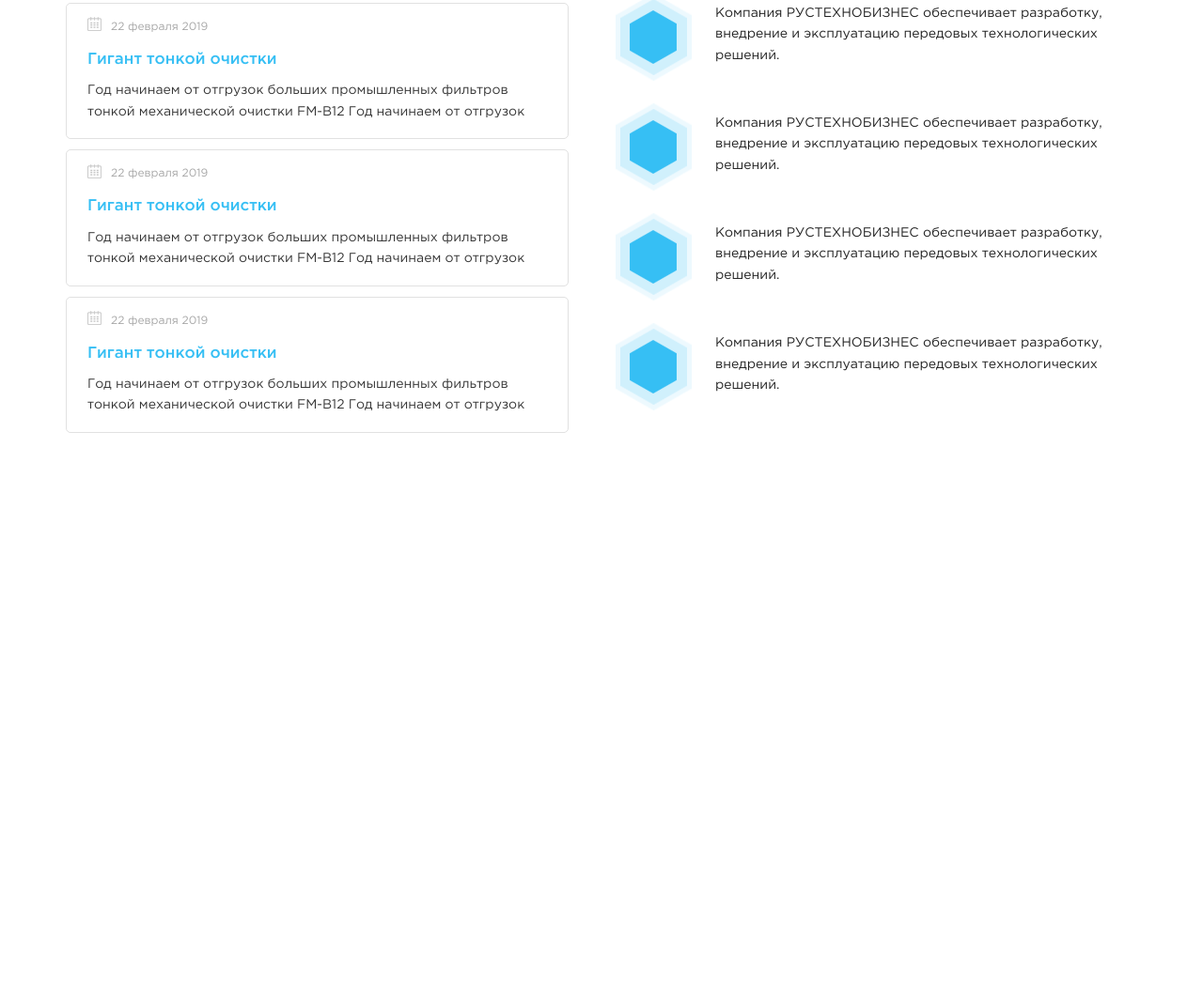
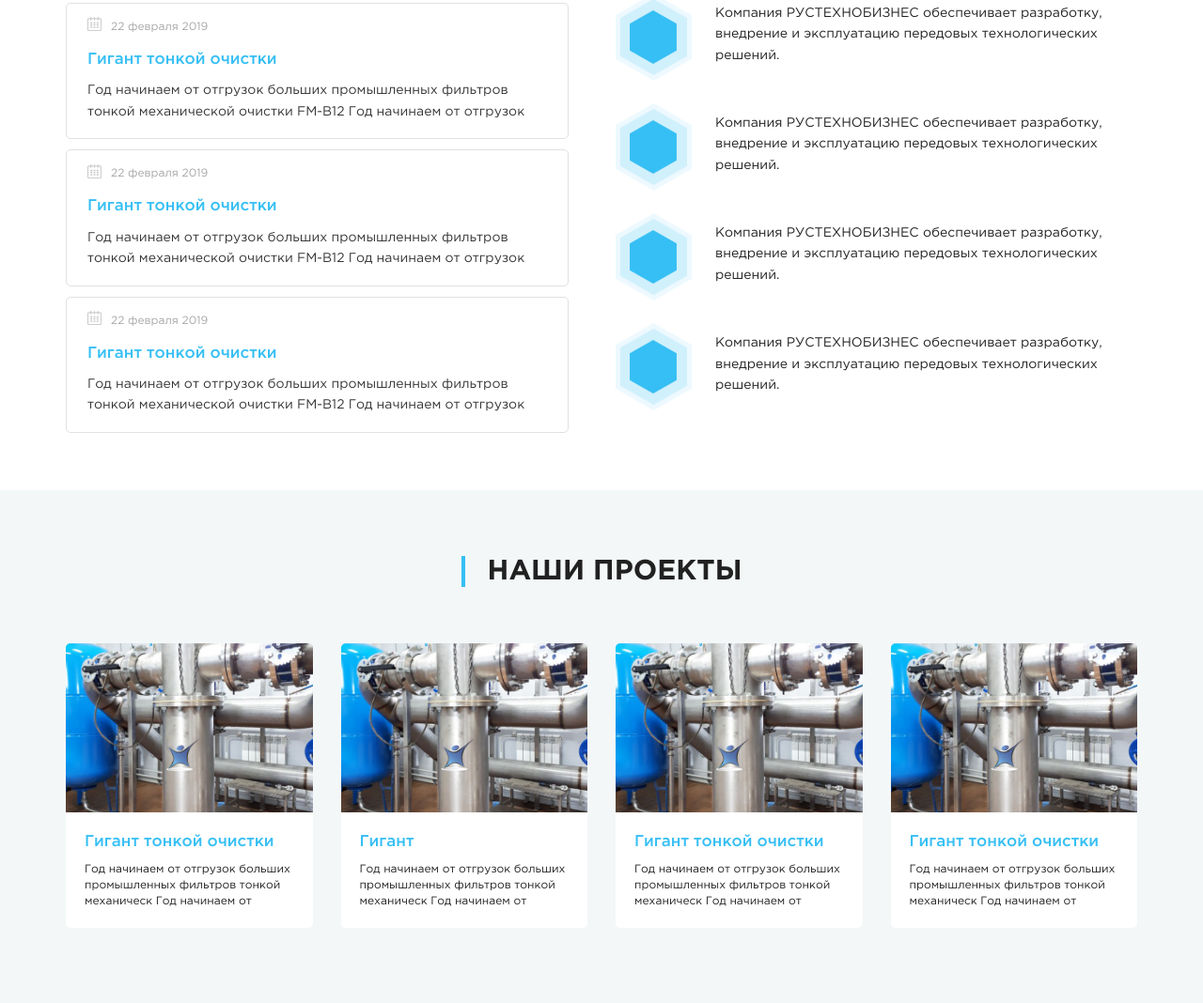
Before and after one commit to AlexKobiliansky/neptun, a website: page app/index.html in a window 1280 px wide. Shown: the part 3496-4564 px from the top of the page at 94% size. Before the commit the page ends 4018 px from the top, so only its background shows below. Drawn offline with Linux system fonts and the light colour scheme.

Commit message:
section projects complete

```diff
--- a/app/index.html
+++ b/app/index.html
@@ -388,13 +388,95 @@
 							Компания РУСТЕХНОБИЗНЕС обеспечивает разработку, внедрение и эксплуатацию передовых технологических решений.
 						</div>
 						<!-- /adv-item -->
-
 					</div>
 				</div>
 			</div>
 		</div>
 	</section>
 	<!-- ======= END SECTION DOUBLE ======= -->
+
+	<!-- ======= SECTION PROJECTS ======= -->
+	<section class="s-projects s-creamy">
+		<div class="container">
+			<div class="section-title">
+				<h2>Наши проекты</h2>
+			</div>
+			<div class="projects-wrap">
+				<div class="row">
+					<!-- project-item -->
+					<div class="col-sm-6 col-lg-3">
+						<a href="#0" class="project-item">
+							<span class="project-item-img" style="background-image: url('img/project-img.jpg');">
+								<span class="btn btn-blue">Подробнее</span>
+							</span>
+							<span class="project-item-content">
+								<span class="project-item-title">Гигант тонкой очистки</span>
+								<span class="project-item-desc">
+									Год начинаем от отгрузок больших промышленных фильтров тонкой механическ
+									Год начинаем от отгрузок больших промышленных фильтров тонкой механическ
+								</span>
+							</span>
+						</a>
+					</div>
+					<!-- /project-item -->
+
+					<!-- project-item -->
+					<div class="col-sm-6 col-lg-3">
+						<a href="#0" class="project-item">
+							<span class="project-item-img" style="background-image: url('img/project-img.jpg');">
+								<span class="btn btn-blue">Подробнее</span>
+							</span>
+							<span class="project-item-content">
+								<span class="project-item-title">Гигант</span>
+								<span class="project-item-desc">
+									Год начинаем от отгрузок больших промышленных фильтров тонкой механическ
+									Год начинаем от отгрузок больших промышленных фильтров тонкой механическ
+								</span>
+							</span>
+						</a>
+					</div>
+					<!-- /project-item -->
+
+					<!-- project-item -->
+					<div class="col-sm-6 col-lg-3">
+						<a href="#0" class="project-item">
+							<span class="project-item-img" style="background-image: url('img/project-img.jpg');">
+								<span class="btn btn-blue">Подробнее</span>
+							</span>
+							<span class="project-item-content">
+								<span class="project-item-title">Гигант тонкой очистки</span>
+								<span class="project-item-desc">
+									Год начинаем от отгрузок больших промышленных фильтров тонкой механическ
+									Год начинаем от отгрузок больших промышленных фильтров тонкой механическ
+								</span>
+							</span>
+						</a>
+					</div>
+					<!-- /project-item -->
+
+					<!-- project-item -->
+					<div class="col-sm-6 col-lg-3">
+						<a href="#0" class="project-item">
+							<span class="project-item-img" style="background-image: url('img/project-img.jpg');">
+								<span class="btn btn-blue">Подробнее</span>
+							</span>
+							<span class="project-item-content">
+								<span class="project-item-title">Гигант тонкой очистки</span>
+								<span class="project-item-desc">
+									Год начинаем от отгрузок больших промышленных фильтров тонкой механическ
+									Год начинаем от отгрузок больших промышленных фильтров тонкой механическ
+								</span>
+							</span>
+						</a>
+					</div>
+					<!-- /project-item -->
+
+
+				</div>
+			</div>
+		</div>
+	</section>
+	<!-- ======= END SECTION PROJECTS ======= -->
 
 
 
--- a/app/js/common.js
+++ b/app/js/common.js
@@ -55,6 +55,11 @@ $(function() {
         if ($(window).width()>=768) {
             $('.subtab-item-title').height('auto').equalHeights();
             $('.subtab-item-desc').height('auto').equalHeights();
+            $('.subtab-item-img').height('auto').equalHeights();
+        }
+
+        if ($(window).width()>=481) {
+            $('.project-item-title').height('auto').equalHeights();
         }
 
     }
--- a/app/sass/base/_general.sass
+++ b/app/sass/base/_general.sass
@@ -98,6 +98,9 @@ P
 .s-white
   background-color: #fff
 
+.s-creamy
+  background-color: #f3f7f8
+
 .section-title
   text-align: center
   h2
--- /dev/null
+++ b/app/sass/layout/_s-projects.sass
@@ -0,0 +1,61 @@
+.s-projects
+  padding-top: 70px
+  padding-bottom: 50px
+
+.project-item
+  border-radius: 5px
+  overflow: hidden
+  margin-bottom: 30px
+  display: block
+  color: $text
+  &-img
+    +bg-cover
+    background-color: #bac9cd
+    height: 180px
+    display: flex
+    justify-content: center
+    align-items: center
+    position: relative
+    &:after
+      position: absolute
+      content: ''
+      left: 0
+      right: 0
+      top: 0
+      bottom: 0
+      background-color: #000
+      opacity: 0
+      +mt(.5s)
+    .btn
+      position: relative
+      z-index: 2
+      opacity: 0
+      +mt(.5s)
+      &:hover
+        background-color: transparent
+  &-content
+    display: block
+    background-color: #fff
+    padding: 20px
+  &-title
+    color: $accent
+    display: block
+    font-weight: 500
+    font-size: 17px
+    margin-bottom: 12px
+    line-height: 1.2
+  &-desc
+    font-size: 12px
+    line-height: 17px
+    display: block
+    height: 51px
+    overflow: hidden
+  &:hover
+    color: inherit
+    .project-item-img
+      &:after
+        opacity: .5
+      .btn
+        opacity: 1
+  &:focus, &:active
+    color: inherit
--- a/app/sass/main.sass
+++ b/app/sass/main.sass
@@ -11,6 +11,7 @@
 @import layout/s-technology
 @import layout/s-tabs
 @import layout/s-double
+@import layout/s-projects
 @import layout/footer
 
 //components
```
Also changed, not shown: app/css/main.min.css, app/img/project-img.jpg (added), app/js/scripts.min.js.
